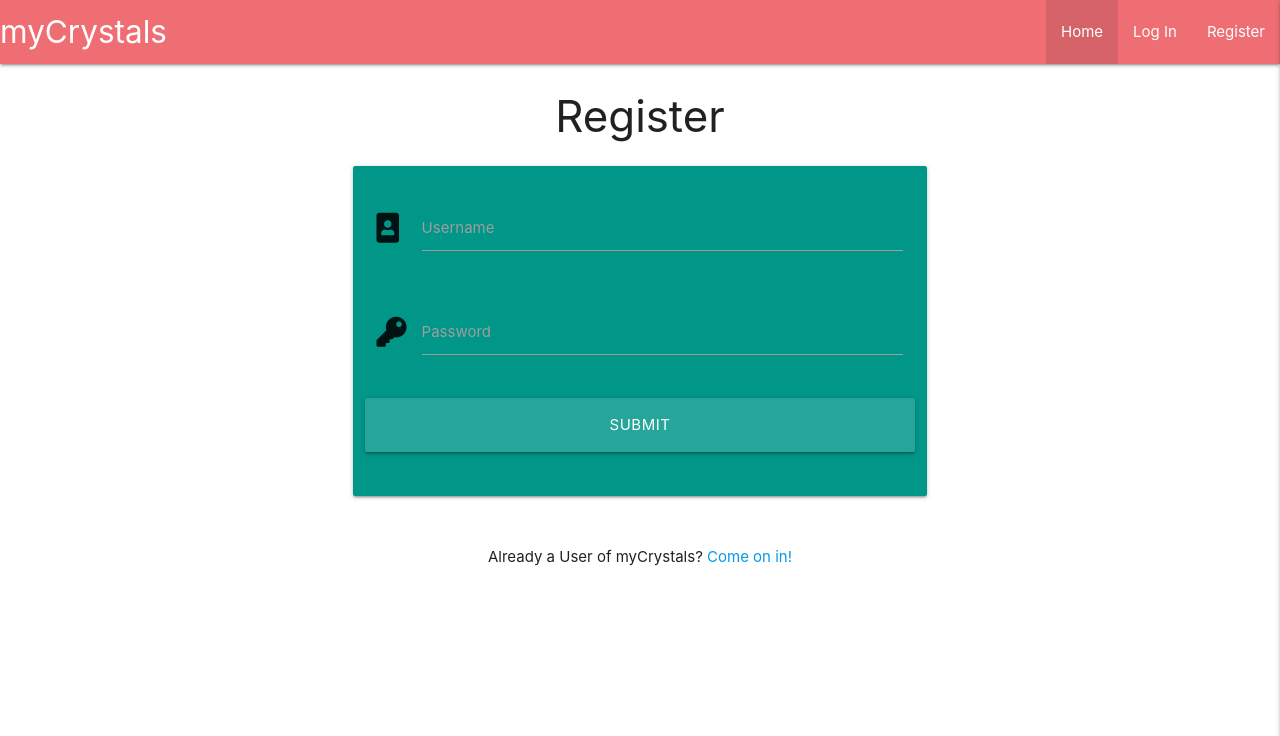
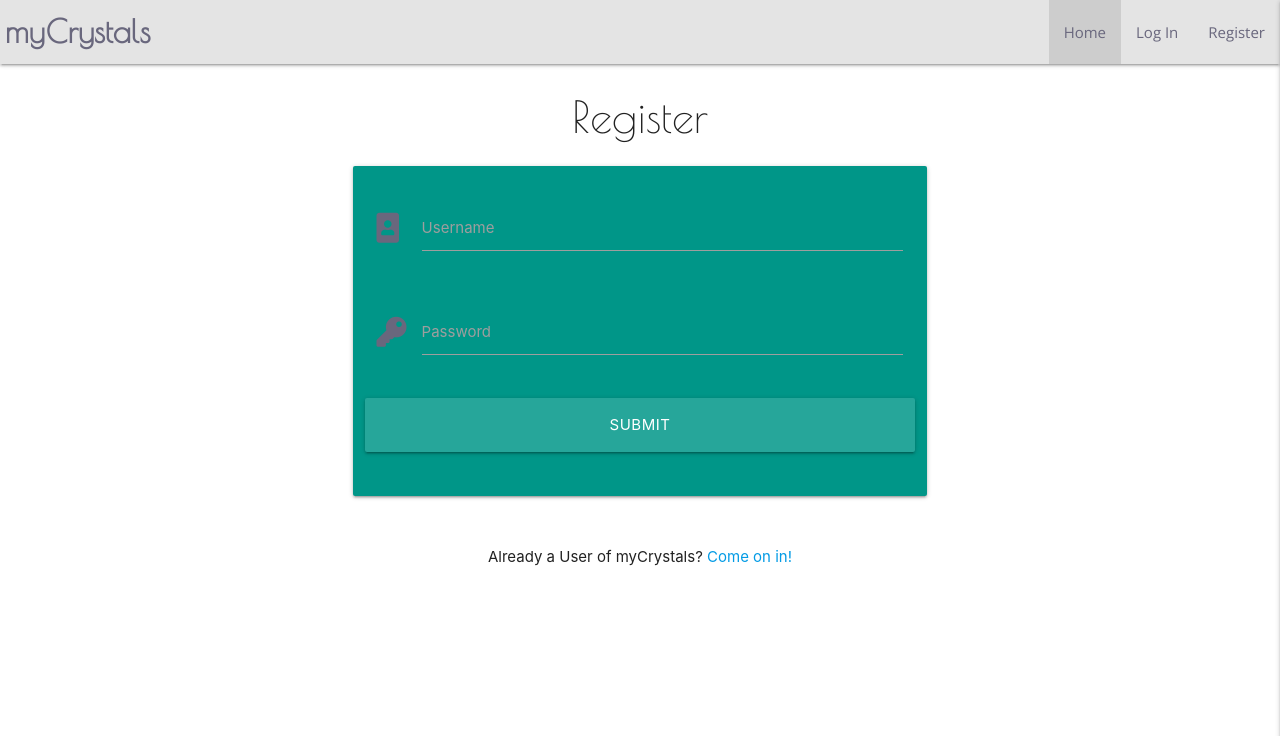
Before and after one commit to Code-Institute-Submissions/Mjau83-myCrystals_AugResub, a Flask app: page /register in a window 1280 px wide. Shown: the top 736 px of the page. Run offline with Flask 2, Linux system fonts and the light colour scheme; some libraries are stand-ins or nearby versions.

Commit message:
Add styling to navbar in style.css

```diff
--- a/static/css/style.css
+++ b/static/css/style.css
@@ -1,6 +1,39 @@
 @import url('https://fonts.googleapis.com/css2?family=Poiret+One&display=swap');
-@import url('https://fonts.googleapis.com/css2?family=Open+Sans:wght@300;400&family=Poiret+One&display=swap');
+@import url('https://fonts.googleapis.com/css2?family=Open+Sans:wght@300;400&display=swap');
+
+.brand-logo {
+    font-family: 'Poiret One', cursive;
+    font-weight: 600;
+    margin-left: 5px;
+}
+
+nav {
+    background-color: #e4e4e4;
+}
+
+nav ul a {
+    color: #69677D;
+    font-family: 'Open Sans', sans-serif;
+    font-weight: 500;
+}
+
+nav .brand-logo {
+    color: #69677D;
+}
+
+nav a {
+    color: #69677D;
+}
+
+h3 {
+    font-family: 'Poiret One', cursive;
+}
 
 .flashes h5 {
     line-height: 3;
 }
+
+.card-panel {
+    color: #69677D;
+    background-color: #EAE0E6;
+}
--- a/templates/profile.html
+++ b/templates/profile.html
@@ -3,8 +3,8 @@
 
     <div class="row">
         <div class="col s12 m8 offset-m2">
-            <div class="card-panel teal">
-                <div class="h3 center-align">
+            <div class="card-panel">
+                <div class="center-align">
                     <h3>
                         {{ username }}'s Profile
                     </h3>
```
Also changed, not shown: README.md.
